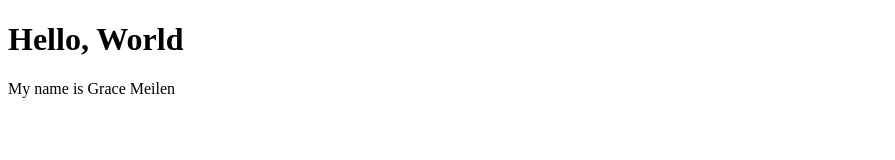
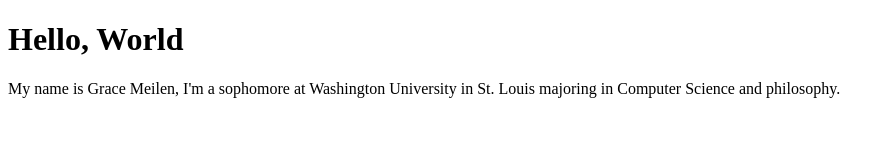
Before and after one commit to benjaminchait/gracemeilen.github.io, a plain HTML site: page index.html in a window 1280 px wide. Shown: the whole page, without its empty margins (0-895 px from the left). Drawn offline with Linux system fonts and the light colour scheme.

Commit message:
Update index.html

```diff
--- a/index.html
+++ b/index.html
@@ -2,6 +2,7 @@
 <html>
 <body>
 <h1> Hello, World</h1>
-<p> My name is Grace Meilen </p>
+<p> My name is Grace Meilen, I'm a sophomore at Washington University in St. Louis majoring in Computer Science and
+philosophy. </p>
 </body>
 </html>
```
